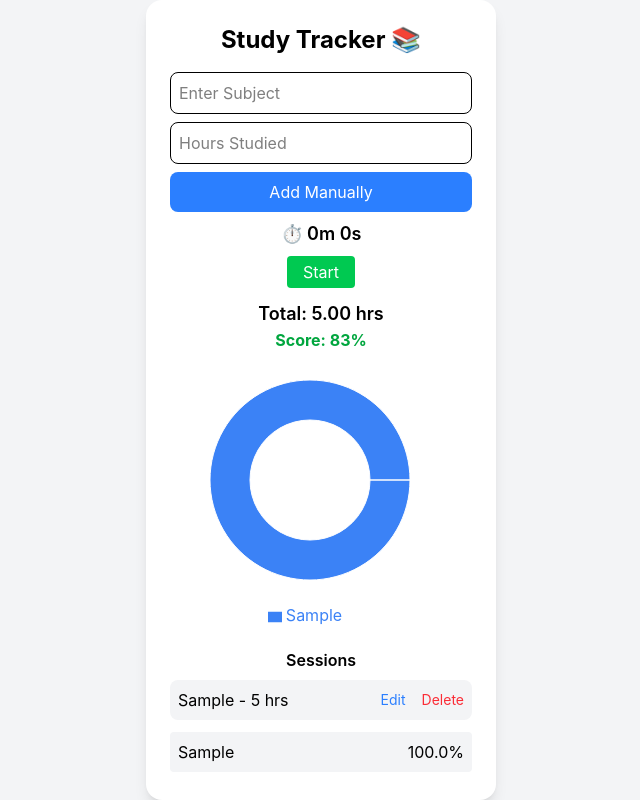
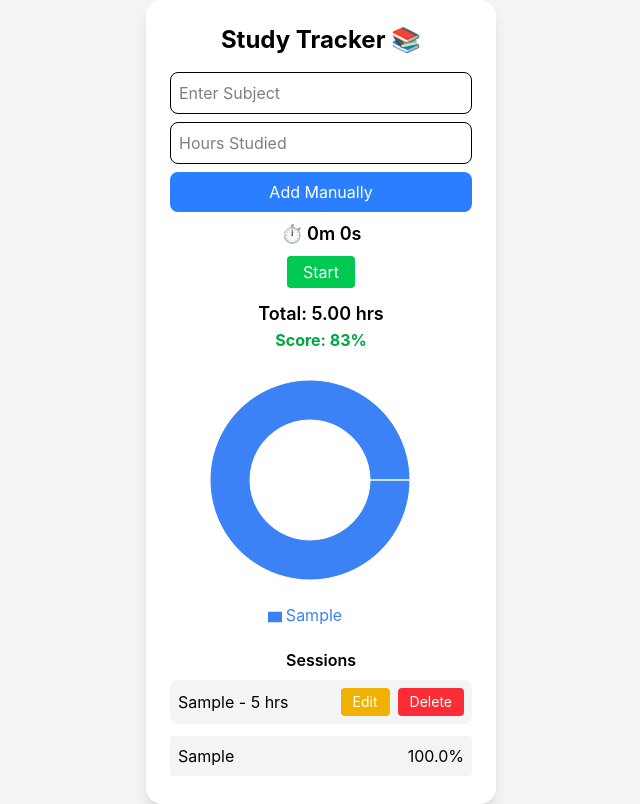
Before and after one commit to survekaran/study-tracker, a React (Vite) app: page / in a window 1280 px wide. Both pictures are taken after typing "Sample", "5" into the empty fields and a click on the button "Add Manually". Shown: the whole page, without its empty margins (319-959 px from the left). Built offline with nearby package versions, Linux system fonts and the light colour scheme.

Commit message:
final updates and error are fixed

```diff
--- a/src/App.jsx
+++ b/src/App.jsx
@@ -7,6 +7,7 @@ function App() {
   const [sessions, setSessions] = useState([]);
   const [isRunning, setIsRunning] = useState(false);
   const [seconds, setSeconds] = useState(0);
+  const [editIndex, setEditIndex] = useState(null);
 
   useEffect(() => {
     const saved = localStorage.getItem("studySessions");
@@ -38,7 +39,17 @@ function App() {
       hours: parseFloat(hours),
     };
 
-    setSessions([...sessions, newSession]);
+    if (editIndex !== null) {
+      // UPDATE MODE
+      const updated = [...sessions];
+      updated[editIndex] = newSession;
+      setSessions(updated);
+      setEditIndex(null);
+    } else {
+      // ADD MODE
+      setSessions([...sessions, newSession]);
+    }
+
     setSubject("");
     setHours("");
   };
@@ -77,7 +88,7 @@ function App() {
     const session = sessions[index];
     setSubject(session.subject);
     setHours(session.hours);
-    handleDelete(index);
+    setEditIndex(index);
   };
 
   const totalHours = sessions.reduce((sum, s) => sum + s.hours, 0);
@@ -125,7 +136,7 @@ function App() {
           onClick={handleAdd}
           className="w-full bg-blue-500 text-white py-2 rounded-lg mb-2"
         >
-          Add Manually
+          {editIndex !== null ? "Update Session" : "Add Manually"}
         </button>
 
         {/* TIMER */}
@@ -189,21 +200,21 @@ function App() {
                 {session.subject} - {session.hours} hrs
               </div>
 
-              <div className="flex gap-4">
+              <div className="flex gap-2">
                 <button
                   onClick={() => handleEdit(index)}
-                  className="text-blue-500 text-sm"
+                  className="bg-yellow-500 text-white px-3 py-1 rounded text-sm hover:bg-yellow-600 transition"
                 >
                   Edit
                 </button>
-
                 <button
                   onClick={() => handleDelete(index)}
-                  className="text-red-500 text-sm"
+                  className="bg-red-500 text-white px-3 py-1 rounded text-sm hover:bg-red-600 transition"
                 >
                   Delete
                 </button>
               </div>
+
             </div>
           ))}
         </div>
```
